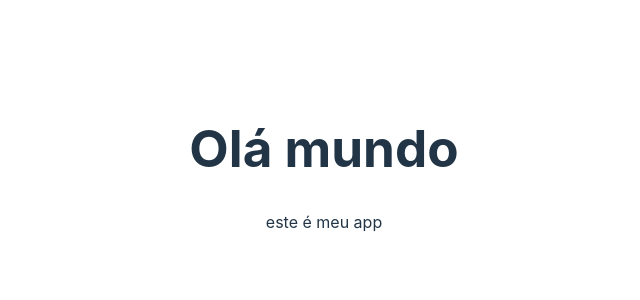
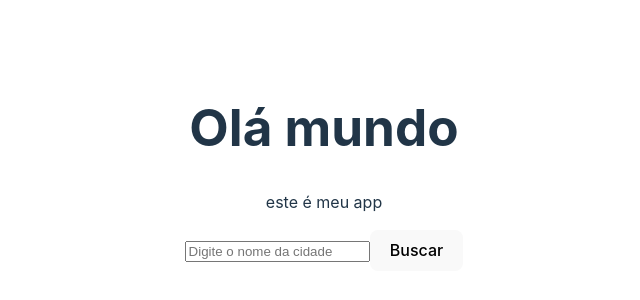
Before and after one commit to severidade/weather360-pro, a React (Vite) app: page / in a window 1280 px wide. Shown: the part 232-532 px from the top of the page, without its empty margins (316-956 px from the left). Built offline with nearby package versions, Linux system fonts and the light colour scheme.

Commit message:
feat: :rocket: Configuração inicial de acesso a api

```diff
--- a/src/App.tsx
+++ b/src/App.tsx
@@ -1,11 +1,49 @@
 /* eslint-disable react/react-in-jsx-scope */
 import './App.css';
+import axios from 'axios';
+import { useState, useRef } from 'react';
 
 function App() {
+  const [weather, setWeather] = useState<any | null>(null);
+  const [error, setError] = useState<string | null>(null);
+  const inputRef = useRef<HTMLInputElement>(null);
+
+  async function searchCity() {
+    const city = inputRef.current?.value;
+    const apiKey = import.meta.env.VITE_OPENWEATHERMAP_API_KEY;
+
+    if (!city) {
+      setError('Por favor, digite o nome de uma cidade.');
+      return;
+    }
+
+    const url = `https://api.openweathermap.org/data/2.5/weather?q=${city}&appid=${apiKey}&lang=pt_br&units=metric`;
+
+    try {
+      setError(null); // Limpa o erro antes da nova requisição
+      const { data } = await axios.get(url);
+      setWeather(data);
+    } catch (error) {
+      setError('Erro ao buscar os dados do clima.');
+    }
+  }
+
   return (
     <>
       <h1>Olá mundo</h1>
       <p>este é meu app</p>
+      <input ref={inputRef} type="text" placeholder="Digite o nome da cidade" />
+      <button type="button" onClick={searchCity}>
+        Buscar
+      </button>
+      {error && <p style={{ color: 'red' }}>{error}</p>}
+      {weather && weather.name && (
+        <p>
+          O nome da cidade é
+          {' '}
+          {weather.name}
+        </p>
+      )}
     </>
   );
 }
```
